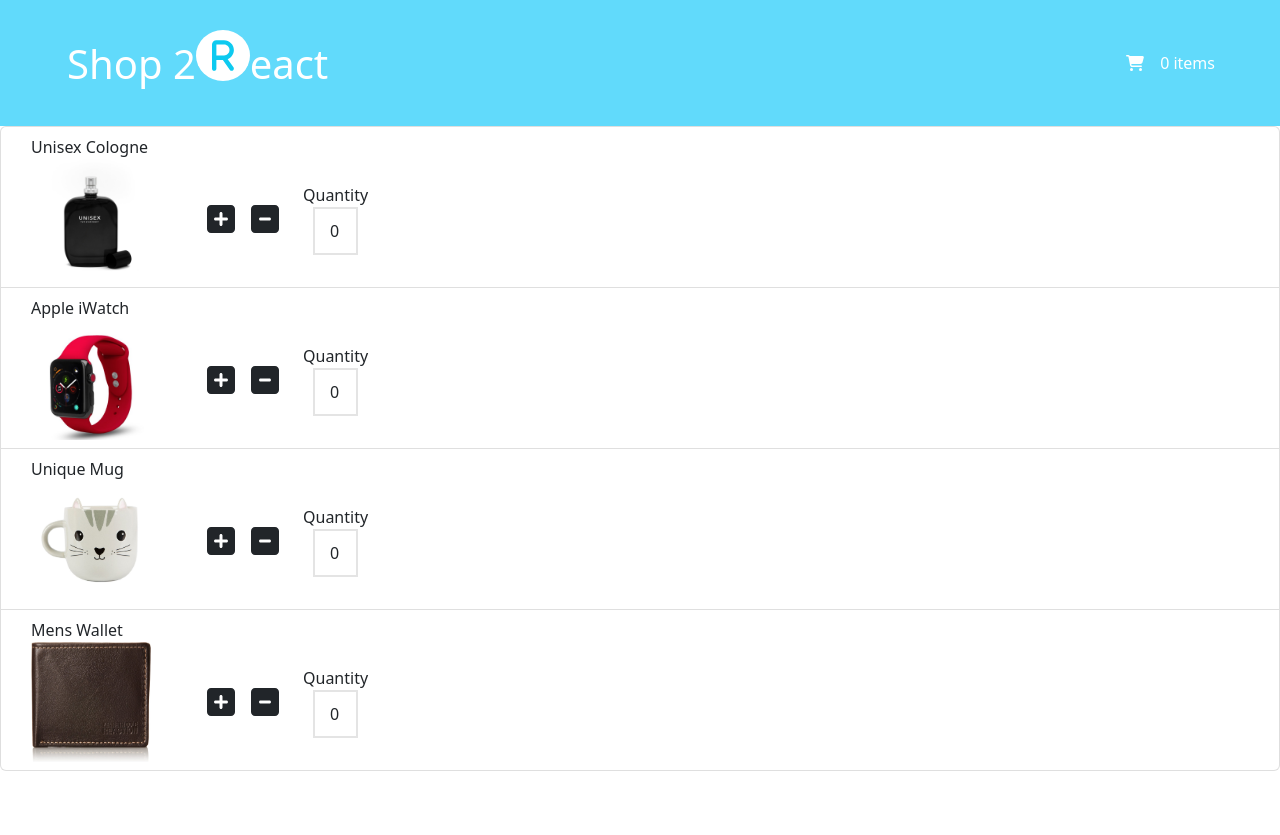
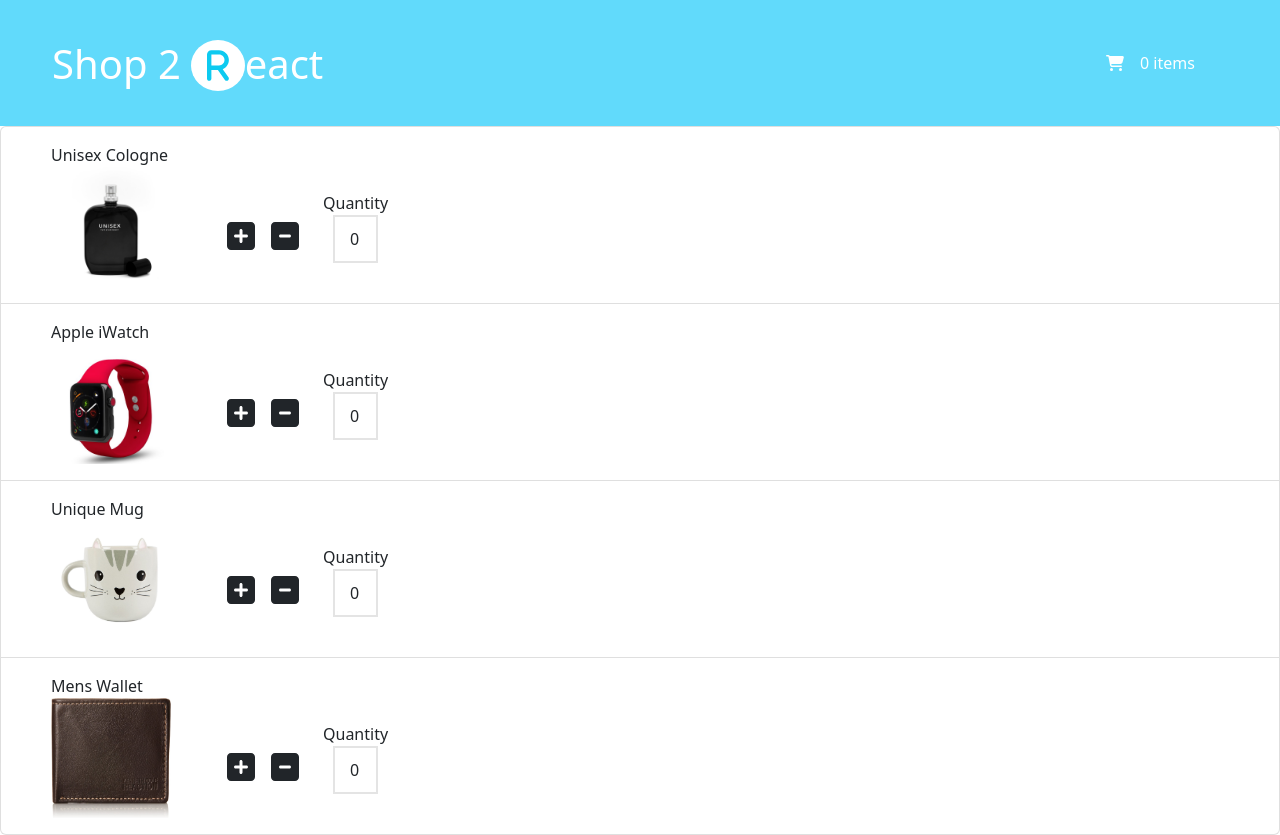
Before and after one commit to sdfergus/m5-w1-d3-lab-assignment, a React (Create React App) app in the folder shopcart/: page / in a window 1280 px wide. Before the commit the page ends 800 px from the top, so only its background shows below. Built offline with nearby package versions, Linux system fonts and the light colour scheme.

Commit message:
styling done

```diff
--- a/shopcart/src/App.css
+++ b/shopcart/src/App.css
@@ -41,7 +41,7 @@
 .Shop-nav {
   min-height: 10vh;
   background-color: #61dafb;
-  padding: 30px 35px;
+  padding: 30px 20px;
   align-items: center;
 }
 
@@ -73,8 +73,13 @@
   margin-right: 40px;
 }
 
-.List-items {
-  padding-left: 30px !important;
+.Product-items .List-items {
+  padding-left: 50px !important;
+}
+
+.Add-Rm-Btns {
+  position: relative;
+  top: 10px;
 }
 
 .Item-contents {
@@ -89,6 +94,7 @@
 
 .Quantity-box {
   border: #e4e4e4 2.5px solid;
+  width: 45px;
   padding: 10px 15px;
   margin: 0 10px;
 }
@@ -97,3 +103,21 @@
   text-decoration: none;
   color: white;
 }
+
+.Nav-links:hover {
+  color: white;
+}
+
+.Cart-items .List-items {
+  padding-left: 30px !important;
+}
+
+.Cart-text {
+  width: 90px;
+}
+
+.R-icon {
+  position: relative;
+  top: 10px;
+  margin-left: 10px;
+}
--- a/shopcart/src/cart.js
+++ b/shopcart/src/cart.js
@@ -4,12 +4,12 @@
 
 function Cart( props ) {
   return (
-    <div className="p-5 mx-5 my-2">
+    <div className="Cart-items p-5 mx-5 my-2">
       <h2>Your Cart Items</h2>
-      <ListGroup>
+      <ListGroup className="w-75">
         {props.cartItems.map( ( item ) => (
           <ListGroupItem
-            className='List-items'
+            className='List-items py-3'
             key={item.id}
           >
             <div className='Item-contents'>
--- a/shopcart/src/displayProducts.js
+++ b/shopcart/src/displayProducts.js
@@ -9,10 +9,6 @@
   const [ show, setShow ] = useState( false );  //to show modal - initial variable state is false
   const [ showData, setShowData ] = useState( {} ); //initial product showing is an empty obj
 
-  //holds cart products
-  const [ cartItems, setCartItems ] = useState( [] );
-  // console.log( 'Updated Cart:', cartItems );
-
   //handle calling from event clicks
   const handleClose = () => setShow( false );  //hides modal
   const handleShow = ( product ) => {   //shows product modal
@@ -20,30 +16,12 @@
     setShowData( product );
   }
 
-  /* const handleCartItems = ( product ) => {
-     // console.log( 'This is product:', product );
-
-     // if ( cartItems.length ) {
-     //   // console.log( 'CartItems: ', cartItems );
-     // }
-     setUniqueItems( product );
-
-     if ( !uniqueItems[ product ] ) {
-
-       setUniqueItems( product );
-     }
-
-     const updateCart = [ ...cartItems, product ];
-     setCartItems( updateCart );
-   }
-   */
-
   return (
-    <div>
+    <div className="Product-items">
       <ListGroup>
         {props.productItems.map( ( product ) => (
           <ListGroupItem
-            className='List-items'
+            className='List-items py-3'
             key={product.id}
           >
             <div className='Item-name'>
@@ -55,12 +33,12 @@
                 alt={product.alt}
                 className='Item-img'
                 onClick={() => handleShow( product )} />
+              <span className="Add-Rm-Btns">
                 <FontAwesomeIcon
                   icon={faSquarePlus}
                   className="fa-2x mx-3"
                   onClick={() => {
                     props.addItem( product );
-                  // handleCartItems( product )
                   }
                   }
                 />
@@ -69,6 +47,7 @@
                   className="fa-2x"
                   onClick={() => product.quantity === 0 ? product.quantity = 0 : props.removeItem( product )}
                 />
+              </span>
               <div className='Quantity-contents mx-4'>
                 Quantity
                 <span className='Quantity-box'>{product.quantity}</span>
--- a/shopcart/src/navbar.js
+++ b/shopcart/src/navbar.js
@@ -16,7 +16,7 @@
               <h1>Shop 2
                 <FontAwesomeIcon
                   icon={faR}
-                  className="fa-sm bg-white rounded-circle text-info py-2 px-3">
+                  className="R-icon fa-sm bg-white rounded-circle text-info py-2 px-3">
                 </FontAwesomeIcon>
                 eact
               </h1>
@@ -28,7 +28,7 @@
                 <FontAwesomeIcon
                   icon={faShoppingCart}
                   className='mx-3' />
-                {props.cartTotal} items
+                <span className="Cart-text">{props.cartTotal} items</span>
               </span>
             </Link>
           </li>
```
Lines whose indentation alone changed are shown as unchanged.
